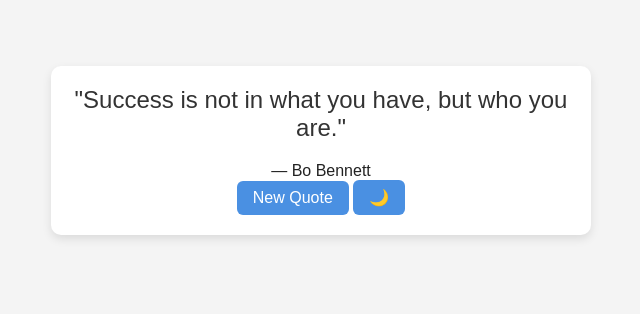
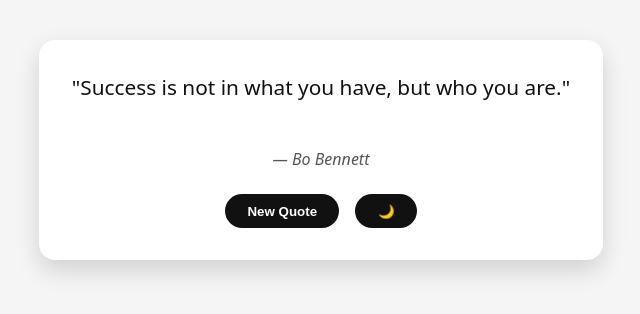
Before and after one commit to AryanRanjan123/Quote-Generator, a plain HTML site: page index.html in a window 1280 px wide. Shown: the part 250-564 px from the top of the page, without its empty margins (319-959 px from the left). Drawn offline with Linux system fonts and the light colour scheme.

Commit message:
Update index.html

```diff
--- a/index.html
+++ b/index.html
@@ -4,17 +4,107 @@
   <meta charset="UTF-8" />
   <meta name="viewport" content="width=device-width, initial-scale=1.0"/>
   <title>Inspirational Quotes</title>
-  <link rel="stylesheet" href="style.css" />
+
+  <style>
+    /* ---------- BASE STYLES ---------- */
+    body {
+      margin: 0;
+      padding: 0;
+      font-family: system-ui, -apple-system, BlinkMacSystemFont, "Segoe UI", sans-serif;
+      background: #f5f5f5;
+      color: #111;
+      min-height: 100vh;
+      display: flex;
+      justify-content: center;
+      align-items: center;
+      transition: background 0.3s ease, color 0.3s ease;
+    }
+
+    .quote-box {
+      background: #ffffff;
+      padding: 2rem;
+      width: 90%;
+      max-width: 500px;
+      border-radius: 1rem;
+      box-shadow: 0 10px 25px rgba(0, 0, 0, 0.15);
+      text-align: center;
+      transition: background 0.3s ease, color 0.3s ease;
+    }
+
+    #quote {
+      font-size: 1.3rem;
+      line-height: 1.5;
+      margin-bottom: 1rem;
+      min-height: 60px;
+    }
+
+    #author {
+      font-size: 1rem;
+      font-style: italic;
+      margin-bottom: 1.5rem;
+      color: #555;
+    }
+
+    .controls {
+      display: flex;
+      justify-content: center;
+      gap: 1rem;
+    }
+
+    button {
+      padding: 0.6rem 1.4rem;
+      border: none;
+      cursor: pointer;
+      border-radius: 999px;
+      font-weight: 600;
+      background: #111;
+      color: #fff;
+      transition: background 0.3s ease, color 0.3s ease;
+    }
+
+    button:hover {
+      opacity: 0.8;
+    }
+
+    /* ---------- FADE ANIMATION ---------- */
+    .fade {
+      opacity: 0;
+      transition: opacity 0.4s ease;
+    }
+
+    /* ---------- DARK MODE STYLES ---------- */
+    body.dark-mode {
+      background: #111;
+      color: #f5f5f5;
+    }
+
+    body.dark-mode .quote-box {
+      background: #1e1e1e;
+      color: #f5f5f5;
+      box-shadow: 0 10px 25px rgba(0, 0, 0, 0.6);
+    }
+
+    body.dark-mode #author {
+      color: #cfcfcf;
+    }
+
+    body.dark-mode button {
+      background: #f5f5f5;
+      color: #111;
+    }
+  </style>
 </head>
+
 <body>
   <div class="quote-box">
     <div id="quote-container">
       <div id="quote"></div>
       <div id="author"></div>
     </div>
+
     <div class="controls">
       <button onclick="newQuote()">New Quote</button>
-      <button onclick="toggleMode()">🌙</button>
+      <button id="mode-btn" onclick="toggleMode()">🌙</button>
     </div>
   </div>
 
@@ -33,12 +123,13 @@
 
     const quoteEl = document.getElementById('quote');
     const authorEl = document.getElementById('author');
+    const modeBtn = document.getElementById('mode-btn');
     const body = document.body;
 
     function typeText(el, text) {
       el.textContent = "";
       let i = 0;
-      let interval = setInterval(() => {
+      const interval = setInterval(() => {
         if (i < text.length) {
           el.textContent += text.charAt(i);
           i++;
@@ -52,6 +143,7 @@
       const random = quotes[Math.floor(Math.random() * quotes.length)];
       quoteEl.classList.add("fade");
       authorEl.classList.add("fade");
+
       setTimeout(() => {
         typeText(quoteEl, `"${random.text}"`);
         authorEl.textContent = `— ${random.author}`;
@@ -61,10 +153,12 @@
     }
 
     function toggleMode() {
-      body.classList.toggle("dark-mode");
+      const isDark = body.classList.toggle("dark-mode");
+      modeBtn.textContent = isDark ? "☀️" : "🌙";
     }
 
     window.onload = newQuote;
   </script>
+
 </body>
 </html>
```
